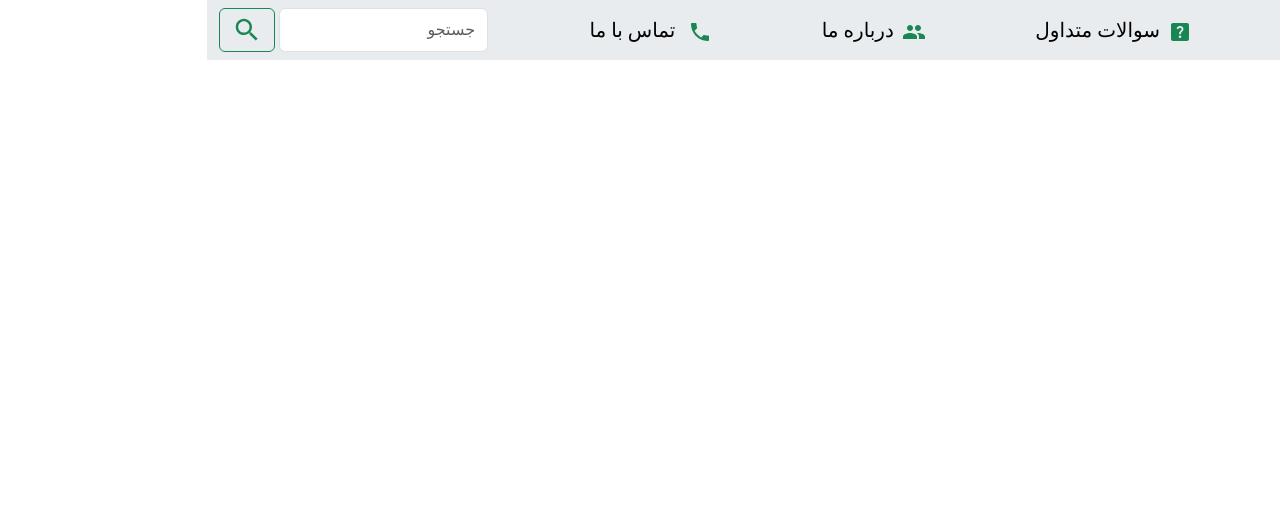
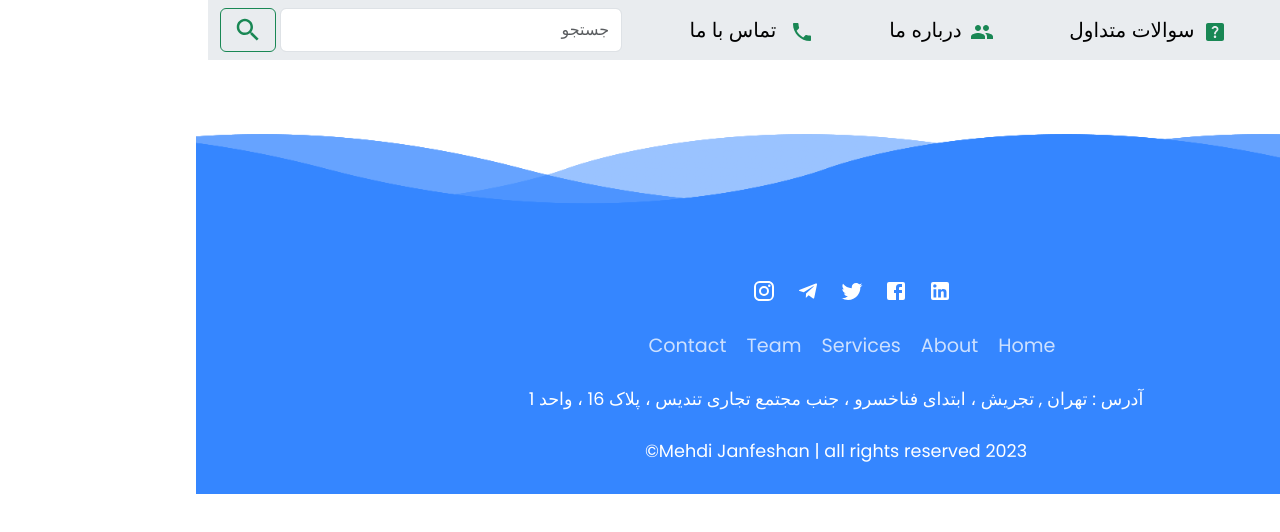
Before and after one commit to s-m-jan/faribasApp, a React (Create React App) app: page / in a window 1280 px wide. Shown: the top 532 px of the page. Built offline with nearby package versions, Linux system fonts and the light colour scheme.

Commit message:
animated footer added

```diff
--- a/src/components/footer/Footer.jsx
+++ b/src/components/footer/Footer.jsx
@@ -1,11 +1,68 @@
-import React from 'react'
+import React from "react";
+import styles from "./Footer.module.css"
+import { Link } from "react-router-dom";
+import { Facebook, Instagram, LinkedIn, Telegram, Twitter } from "@mui/icons-material";
+
 
 function Footer() {
   return (
-    <div>
-        <p>Footer</p>
+    <div className={styles.footerContainer} >
+      <footer>
+        <div className={styles.waves}>
+          <div className={styles.wave} id={styles.wave1}></div>
+          <div className={styles.wave} id={styles.wave2}></div>
+          <div className={styles.wave} id={styles.wave3}></div>
+          <div className={styles.wave} id={styles.wave4}></div>
+        </div>
+        <ul className={styles.socialIcon}>
+          <li>
+            <Link>
+            <LinkedIn/>
+            </Link>
+          </li>
+          <li>
+          <Link>
+            <Facebook/>
+            </Link>
+          </li>
+          <li>
+          <Link>
+           <Twitter/>
+            </Link>
+          </li>
+          <li>
+          <Link>
+            <Telegram/>
+            </Link>
+          </li>
+          <li>
+          <Link>
+            <Instagram/>
+            </Link>
+          </li>
+        </ul>
+        <ul className={styles.menu}>
+          <li>
+            <Link to="#">Home</Link>
+          </li>
+          <li>
+            <Link to="#">About</Link>
+          </li>
+          <li>
+            <Link to="#">Services</Link>
+          </li>
+          <li>
+            <Link to="#">Team</Link>
+          </li>
+          <li>
+            <Link to="#">Contact</Link>
+          </li>
+        </ul>
+        <p>آدرس : تهران , تجریش ، ابتدای فناخسرو ، جنب مجتمع تجاری تندیس ، پلاک 16 ، واحد 1   </p>
+        <p> 2023 Mehdi Janfeshan | all rights reserved&copy;</p>
+      </footer>
     </div>
-  )
+  );
 }
 
-export default Footer
+export default Footer;
--- /dev/null
+++ b/src/components/footer/Footer.module.css
@@ -0,0 +1,133 @@
+
+@import url('https://fonts.googleapis.com/css?family=Poppins:200,300,400,500,600,700,800,900&display=swap');
+
+*{
+    margin: 0;
+    padding: 0;
+    box-sizing: border-box;
+    font-family: "Poppins" , sans-serif ;
+}
+
+.footerContainer{
+    margin-top: 10px;
+    display: flex;
+    justify-content: flex-end;
+    align-items: flex-end;
+    height: 400px;
+    background: #fff;
+}
+
+footer{
+    position: relative;
+    width: 100%;
+    background: #3586ff;
+    min-height: 100px;
+    padding: 20px 50px;
+    display: flex;
+    justify-content: center;
+    align-items: center;
+    flex-direction: column;
+
+}
+
+footer .socialIcon, footer .menu{
+    position: relative;
+    display: flex;
+    justify-content: center;
+    margin: 10px 0;
+    flex-wrap: wrap;
+}
+
+footer .socialIcon li,
+footer .menu li
+{
+    list-style: none;
+}
+
+footer .socialIcon li a
+{
+    font-size: 2em;
+    color: #fff;
+    margin: 0 10px;
+    display: inline-block;
+    transition: 0.5s;
+}
+
+footer .socialIcon li a:hover{
+    transform: translateY(-10px);
+}
+
+footer .menu li a{
+    font-size: 1.2em;
+    color: #fff;
+    margin: 0 10px;
+    display: inline-block;
+    transition: 0.5s;
+    text-decoration: none;
+    opacity: 0.75;
+}
+
+footer .menu li a:hover{
+    opacity: 1;
+}
+
+footer p{
+    color: #fff;
+    text-align: center;
+    margin-top: 15px;
+    margin-bottom: 10px;
+    font-size: 1.1em ;
+}
+
+footer .wave{
+    position: absolute;
+    top: -100px;
+    left: 0;
+    width: 100%;
+    height: 100px;
+    background: url(../../assets/images/wave.png);
+    background-size: 1000px 100px;
+}
+
+footer #wave1{
+    z-index: 1000;
+    opacity: 1;
+    bottom: 10px;
+    animation : animatewave 4s linear infinite;
+}
+footer #wave2{
+    z-index: 999;
+    opacity: 0.5;
+    bottom: 0;
+    animation : animatewave_02 4s linear infinite;
+}
+footer #wave3{
+    z-index: 1000;
+    opacity: 0.2;
+    bottom: 15px;
+    animation : animatewave_02 3s linear infinite;
+}
+footer #wave4{
+    z-index: 999;
+    opacity: 0.7;
+    bottom: 20px;
+    animation : animatewave_02 3s linear infinite;
+}
+
+@keyframes animatewave{
+    0%{
+        background-position-x: 1000px;
+    }
+    100%{
+        background-position-x: 0;
+    }
+}
+
+@keyframes animatewave_02{
+    0%{
+        background-position-x: 0;
+    }
+    100%{
+        background-position-x: 1000px;
+    }
+}
```
Also changed, not shown: src/assets/images/wave.png (added).
